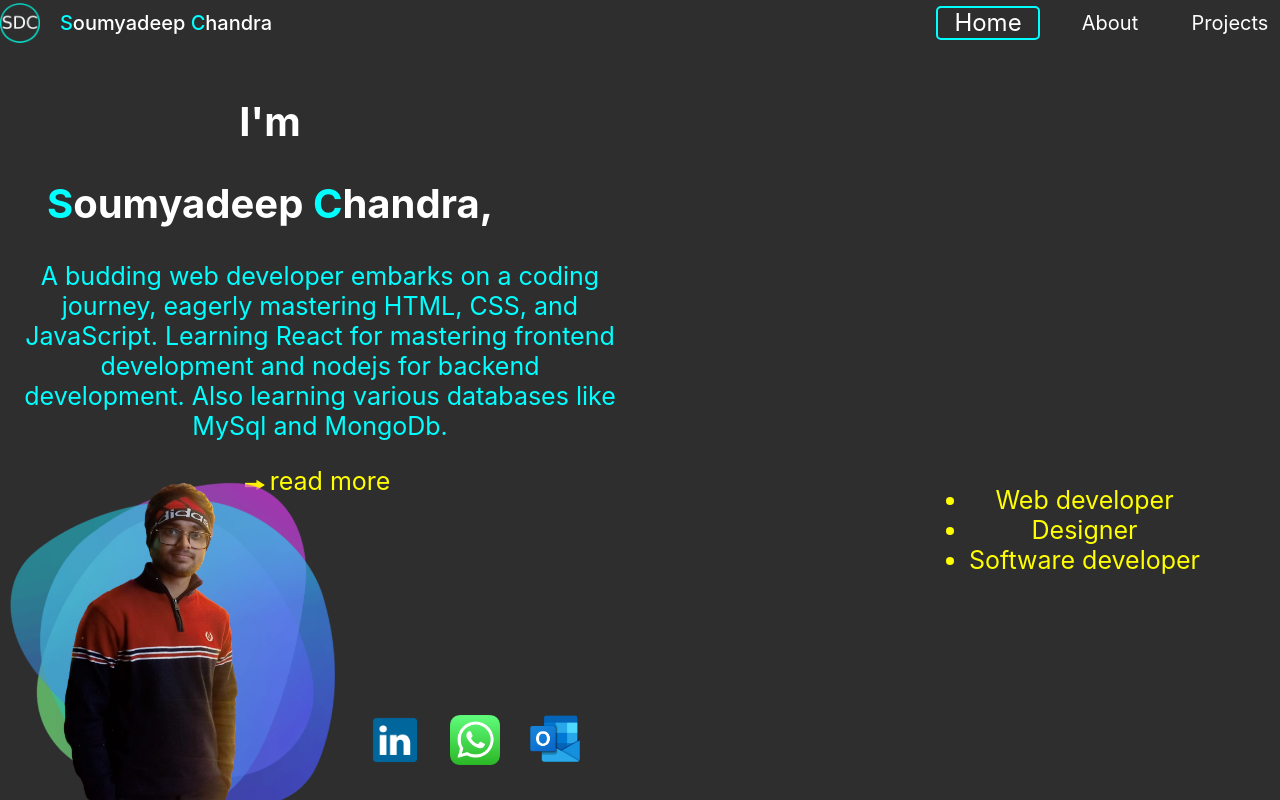
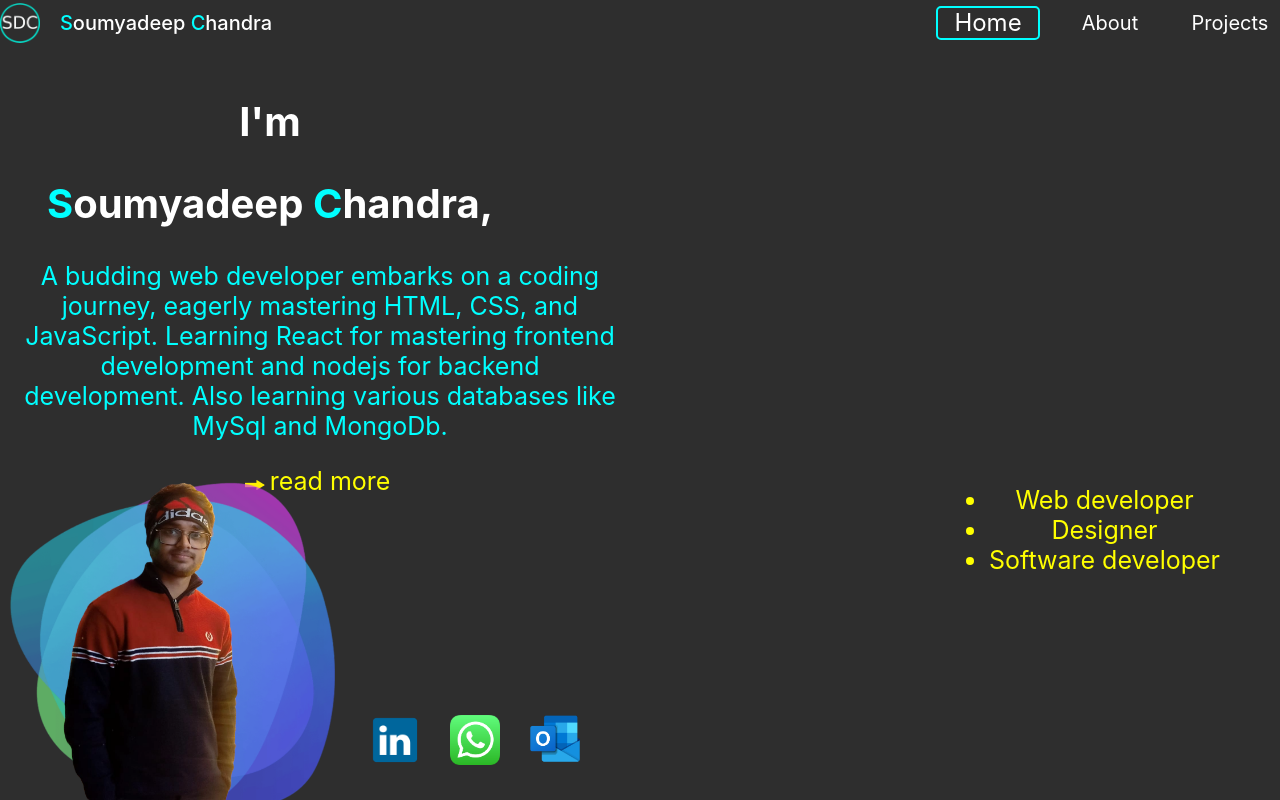
Before and after one commit to chandrasoumya/portfolio, a React (Create React App) app: page / in a window 1280 px wide. Built offline with nearby package versions, Linux system fonts and the light colour scheme.

Commit message:
list position

```diff
--- a/src/App.css
+++ b/src/App.css
@@ -130,7 +130,7 @@
 
 .home .list{
   position: absolute;
-  right:80px;
+  right:60px;
   bottom:300px;
   color: yellow;
   font-size: 25px;
```
